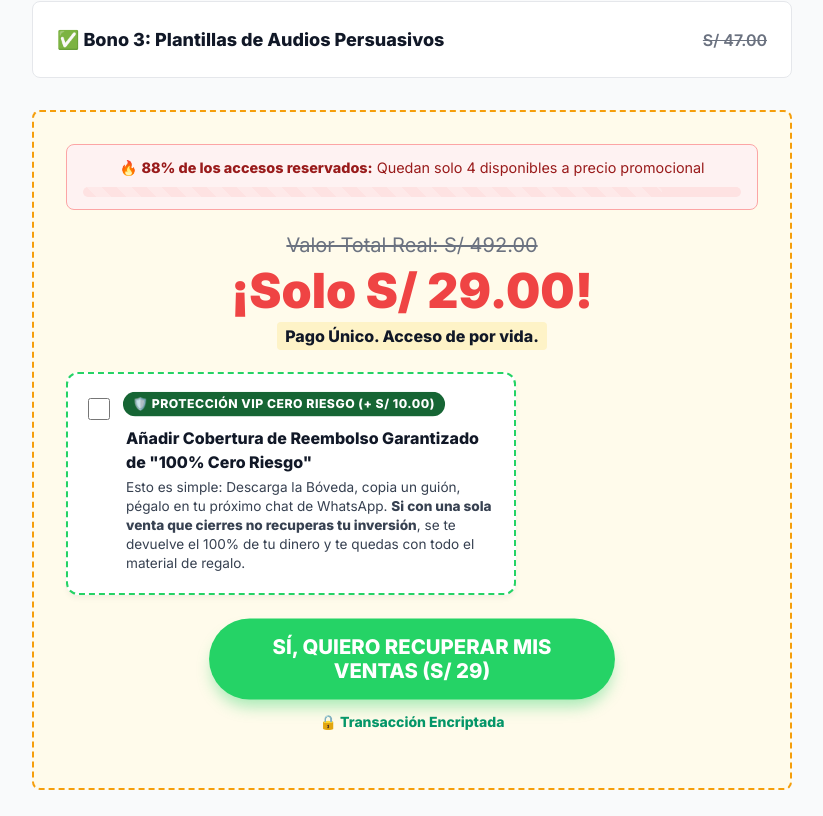
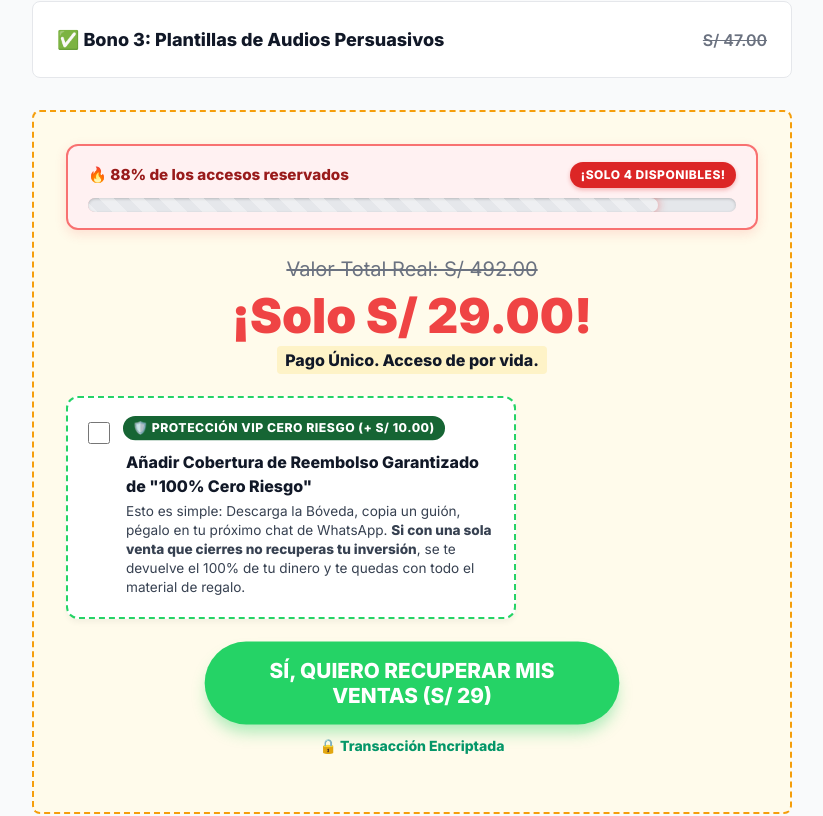
Before and after one commit to thequantpartners/boveda, a React (Vite) app in the folder apps/landing/: page / in a window 1280 px wide. Shown: the part 1707-2523 px from the top of the page, without its empty margins (228-1051 px from the left). Built offline with nearby package versions, Linux system fonts and the light colour scheme.

Commit message:
fix: restaurar disclaimer legal completo en footer y rediseñar barra de urgencia con alto contraste visual

```diff
--- a/apps/landing/src/App.jsx
+++ b/apps/landing/src/App.jsx
@@ -387,8 +387,9 @@ function LandingPage() {
 
           <div className="total-value">
             <div className="urgency-bar-container">
-              <div className="urgency-bar-label">
-                <span>🔥 <strong>88% de los accesos reservados:</strong> Quedan solo 4 disponibles a precio promocional</span>
+              <div className="urgency-bar-header">
+                <span className="urgency-fire-text">🔥 <strong>88% de los accesos reservados</strong></span>
+                <span className="urgency-seats-badge">¡Solo 4 disponibles!</span>
               </div>
               <div className="urgency-progress-track">
                 <div className="urgency-progress-fill"></div>
@@ -463,7 +464,23 @@ function LandingPage() {
           </p>
 
           <p className="footer-disclaimer" style={{ textAlign: 'justify', fontSize: '0.75rem', color: '#6B7280', lineHeight: '1.6' }}>
-            Este sitio web es operado y mantenido por Quant Partners. El uso de este sitio web se rige por sus Términos de Servicio y Política de Privacidad. Quant Partners es una empresa proveedora de herramientas de ventas, plantillas y recursos de marketing digital. No vendemos oportunidades de negocio, programas para "hacerse rico rápidamente" ni sistemas automáticos para ganar dinero. Todos los productos, servicios, guiones, contenidos, herramientas y estrategias proporcionados por la empresa tienen fines exclusivamente educativos, referenciales e informativos.
+            Este sitio web es operado y maintained por Quant Partners. El uso de este sitio web se rige por sus Términos de Servicio y Política de Privacidad. Quant Partners es una empresa proveedora de herramientas de ventas, plantillas y recursos de marketing digital. No vendemos oportunidades de negocio, programas para "hacerse rico rápidamente" ni sistemas automáticos para ganar dinero. Todos los productos, servicios, guiones, contenidos, herramientas y estrategias proporcionados por la empresa tienen fines exclusivamente educativos, referenciales e informativos.
+            <br /><br />
+            No podemos ni garantizamos tu capacidad para obtener resultados o generar ingresos a partir de nuestras plantillas, ideas, herramientas o estrategias. Nada de lo expuesto en este sitio web, en ninguno de nuestros otros sitios, programas, contenidos o productos constituye una promesa o garantía de resultados, ingresos actuales o futuros. No realizamos afirmaciones sobre ganancias, esfuerzos ni aseguramos que el uso de nuestros guiones produzca resultados financieros específicos.
+            <br /><br />
+            Cualquier cifra financiera mencionada es únicamente ilustrativa de conceptos y no debe interpretarse como ingresos promedio, exactos o garantizados. No proporcionamos asesoramiento legal, contable, fiscal ni profesional de ningún tipo. Siempre debes consultar con tu contador, abogado o asesor profesional antes de tomar decisiones basadas en esta información relacionadas con tu negocio o finanzas.
+            <br /><br />
+            El éxito de nuestros clientes varía significativamente. Aunque compartimos plantillas y estrategias que han funcionado para otros, los resultados individuales dependen de múltiples factores, incluidos —pero no limitados a— la calidad del producto o servicio que vendes, tu mercado, experiencia previa, habilidades comerciales, dedicación, tiempo invertido y circunstancias personales. No garantizamos que obtendrás resultados similares a los ejemplos, estudios de caso o testimonios mostrados.
+            <br /><br />
+            Los testimonios, declaraciones y representaciones reflejan opiniones, hallazgos o experiencias de usuarios individuales que han adquirido nuestros recursos. Son anecdóticos y no representan necesariamente la experiencia típica ni predicen resultados futuros. Los resultados individuales pueden variar de manera significativa. No medimos ganancias ni desempeño financiero. En su lugar, podemos realizar seguimientos de transacciones completadas y niveles de satisfacción mediante encuestas voluntarias. No debes equiparar transacciones completadas con éxito financiero.
+            <br /><br />
+            Muchos clientes no continúan con el programa, no aplican lo aprendido o intentan aplicar los guiones sin obtener los resultados esperados. Al utilizar este sitio y registrarte en nuestros servicios, reconoces que eres el único responsable de tus decisiones, acciones y resultados, y aceptas no intentar responsabilizar a Quant Partners bajo ninguna circunstancia.
+            <br /><br />
+            Todo el material es propiedad intelectual de Quant Partners y está protegido por derechos de autor. Cualquier duplicación, reventa, reproducción o distribución no autorizada está estrictamente prohibida y sujeta a acciones legales. La Empresa puede enlazar o hacer referencia a contenidos, servicios o recursos creados o proporcionados por terceros no afiliados. Quant Partners no es responsable de dicho contenido ni lo respalda o aprueba.
+            <br /><br />
+            Utilizamos cookies para mejorar, promover y proteger nuestros servicios. Al continuar utilizando este sitio, aceptas nuestra Política de Privacidad y Términos de Uso.
+            <br /><br />
+            Este sitio no forma parte del sitio web de Facebook, Meta o Google. Este sitio NO está respaldado por Facebook o Google de ninguna manera. FACEBOOK es una marca registrada de META, Inc.
           </p>
         </div>
       </footer>
--- a/apps/landing/src/index.css
+++ b/apps/landing/src/index.css
@@ -741,45 +741,69 @@ h2 {
 
 /* BARRA DE URGENCIA Y ESCASEZ (CHECKOUT) */
 .urgency-bar-container {
-  background: #FEF2F2;
-  border: 1px solid #FCA5A5;
-  border-radius: 8px;
-  padding: 0.75rem 1rem;
-  margin-bottom: 1.25rem;
-  text-align: center;
+  background: #FFF1F2;
+  border: 2px solid #F87171;
+  border-radius: 12px;
+  padding: 1rem 1.25rem;
+  margin-bottom: 1.5rem;
+  text-align: left;
+  box-shadow: 0 4px 12px rgba(239, 68, 68, 0.15);
 }
 
-.urgency-bar-label {
-  font-size: 0.9rem;
+.urgency-bar-header {
+  display: flex;
+  justify-content: space-between;
+  align-items: center;
+  margin-bottom: 0.6rem;
+  gap: 0.5rem;
+  flex-wrap: wrap;
+}
+
+.urgency-fire-text {
+  font-size: 0.95rem;
   color: #991B1B;
-  margin-bottom: 0.5rem;
+  font-weight: 700;
+}
+
+.urgency-seats-badge {
+  background: #DC2626;
+  color: white;
+  font-size: 0.75rem;
+  font-weight: 800;
+  padding: 0.25rem 0.65rem;
+  border-radius: 20px;
+  text-transform: uppercase;
+  letter-spacing: 0.5px;
+  box-shadow: 0 2px 4px rgba(220, 38, 38, 0.3);
 }
 
 .urgency-progress-track {
-  background: #FEE2E2;
+  background: #E5E7EB;
   border-radius: 50px;
-  height: 10px;
+  height: 14px;
   width: 100%;
   overflow: hidden;
+  box-shadow: inset 0 1px 3px rgba(0, 0, 0, 0.2);
 }
 
 .urgency-progress-fill {
-  background: linear-gradient(90deg, #EF4444 0%, #DC2626 100%);
+  background: linear-gradient(90deg, #DC2626 0%, #EF4444 100%);
   width: 88%;
   height: 100%;
   border-radius: 50px;
   background-size: 30px 30px;
   background-image: linear-gradient(
     45deg,
-    rgba(255, 255, 255, 0.25) 25%,
+    rgba(255, 255, 255, 0.35) 25%,
     transparent 25%,
     transparent 50%,
-    rgba(255, 255, 255, 0.25) 50%,
-    rgba(255, 255, 255, 0.25) 75%,
+    rgba(255, 255, 255, 0.35) 50%,
+    rgba(255, 255, 255, 0.35) 75%,
     transparent 75%,
     transparent
   );
-  animation: urgency-stripe 1.5s linear infinite;
+  animation: urgency-stripe 1.2s linear infinite;
+  box-shadow: 0 0 10px rgba(239, 68, 68, 0.6);
 }
 
 @keyframes urgency-stripe {
```
